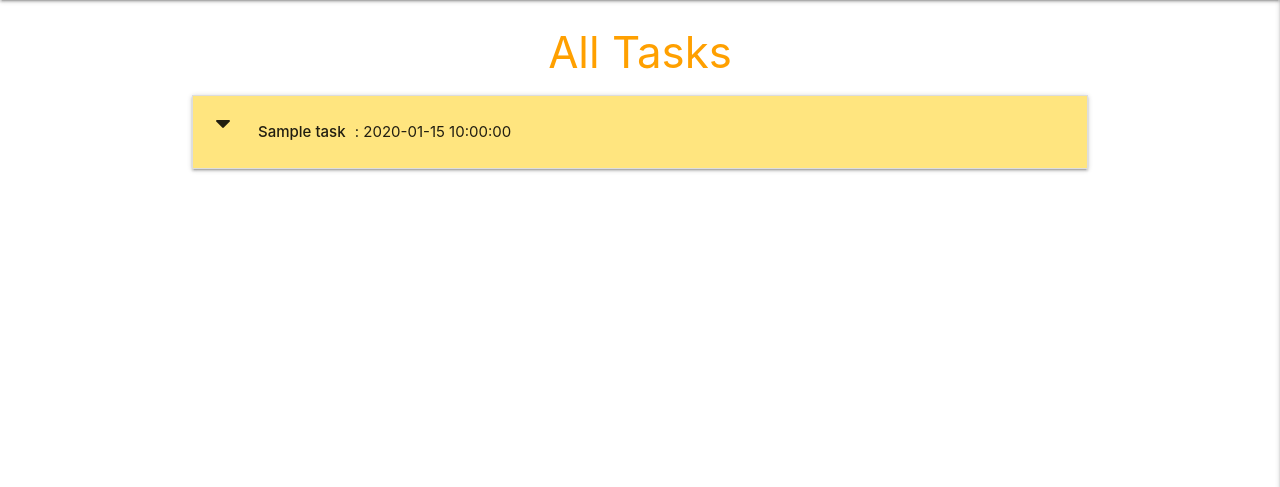
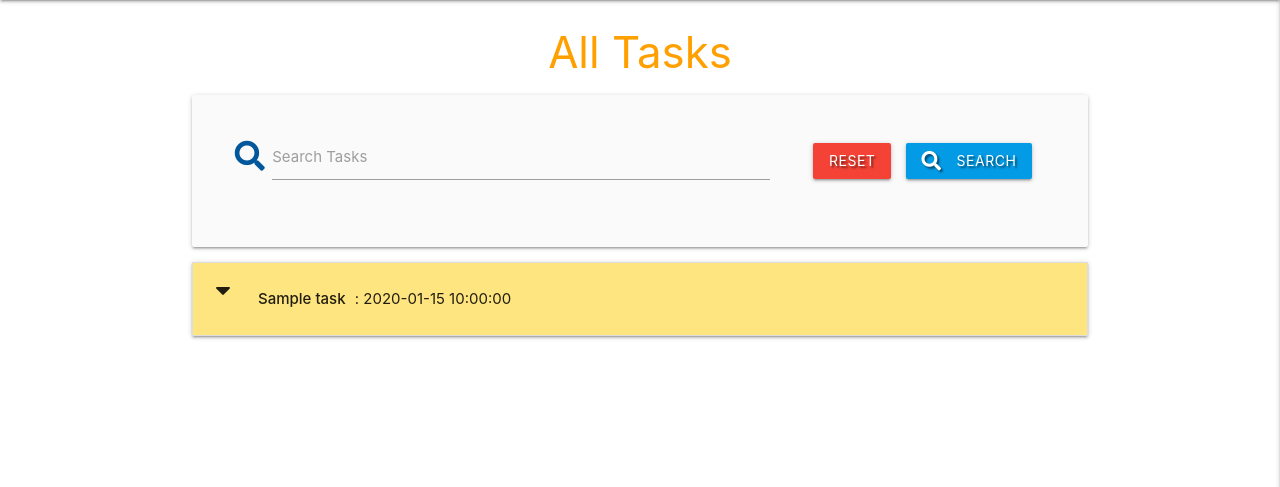
Before and after one commit to oisintohak/flask-task-manager-project, a Flask app: page / in a window 1280 px wide. Shown: the part 64-551 px from the top of the page. Run offline with Flask 2, Linux system fonts and the light colour scheme; a database or web service that is not in the repository returns one stand-in record (values such as "Sample title"); some libraries are stand-ins or nearby versions.

Commit message:
add search functionality

```diff
--- a/app.py
+++ b/app.py
@@ -23,6 +23,15 @@ mongo = PyMongo(app)
 def get_tasks():
     tasks = list(mongo.db.tasks.find())
     return render_template("tasks.html", tasks=tasks)
+
+
+
+@app.route("/search", methods=["GET", "POST"])
+def search():
+    query = request.form.get("query")
+    tasks = list(mongo.db.tasks.find({"$text": {"$search":query }}))
+    return render_template("tasks.html", tasks=tasks)
+
 
 
 @app.route("/register", methods=["GET", "POST"])
@@ -176,6 +185,8 @@ def delete_category(category_id):
     return redirect(url_for("get_categories"))
 
 
+
+
 if __name__ == "__main__":
     app.run(host=os.environ.get("IP"),
             port=int(os.environ.get("PORT")),
--- a/static/css/style.css
+++ b/static/css/style.css
@@ -6,7 +6,7 @@
   line-height: 2;
 }
 
-.btn-small {
+.btn-small, .btn {
   margin: 5px;
 }
 
--- a/templates/tasks.html
+++ b/templates/tasks.html
@@ -1,6 +1,26 @@
 {% extends "base.html" %}
 {% block content %}
 <h3 class="amber-text text-darken-2 center-align">All Tasks</h3>
+
+<div class="row card-panel grey lighten-5">
+  <form action="{{ url_for('search') }}" method="post" class="col s12">
+    <div class="row valign-wrapper center-align">
+      <div class="input-field col s12 m8">
+        <i class="fas fa-search prefix light-blue-text text-darken-4"></i>
+        <input type="text" name="query" id="query" minlength="3" class="validate" required>
+        <label for="query">Search Tasks</label>
+      </div>
+      <div class="col s12 m4">
+        <a href="{{ url_for('get_tasks') }}" class="red btn text-shadow">Reset</a>
+        <button type="submit" class="light-blue darken-1 btn text-shadow">
+          <i class="fas fa-search left"></i> Search
+        </button>
+      </div>
+    </div>
+  </form>
+</div>
+
+  {% if tasks|length > 0 %}
 
   <ul class="collapsible">
     {% for task in tasks %}
@@ -29,6 +49,8 @@
     </li>
     {% endfor %}
   </ul>
-
+    {% else %}
+      <h3 class="amber-text text-darken-4 center-align">No results found</h3>
+    {% endif %}
 
 {% endblock %}
```
